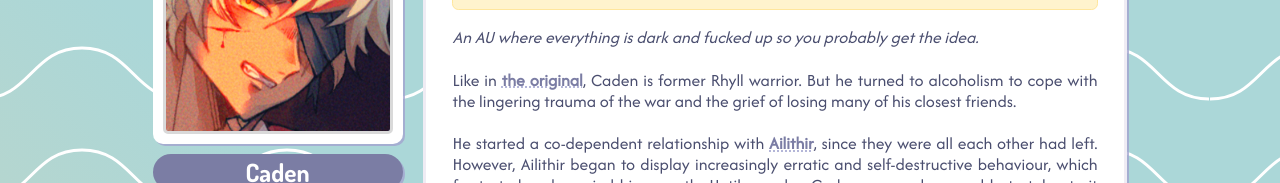
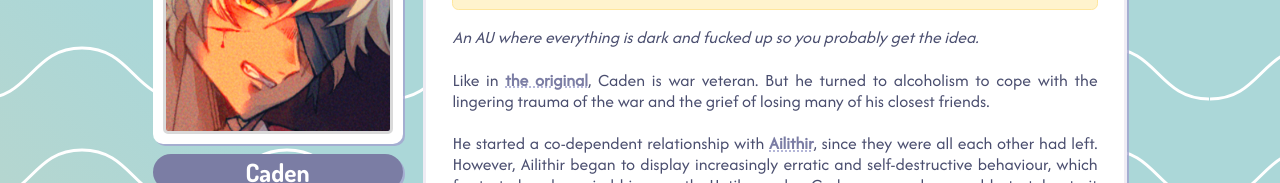
Before and after one commit to kanekos99/oc-gallery, an Eleventy site: page src/characters/lunarverse/caden-2p.md in a window 1280 px wide. Shown: the part 183-366 px from the top of the page. Built offline with nearby package versions, Linux system fonts and the light colour scheme; Eleventy itself is replaced by a stand-in of ours; files that its build step writes are made by us from their sources.

Commit message:
Update character description for 2p Caden

```diff
--- a/src/characters/lunarverse/caden-2p.md
+++ b/src/characters/lunarverse/caden-2p.md
@@ -30,7 +30,7 @@ relationships:
 
 _An AU where everything is dark and fucked up so you probably get the idea._<br><br>
 
-Like in [the original](/oc-gallery/characters/caden), Caden is former Rhyll warrior. But he turned to alcoholism to cope with the lingering trauma of the war and the grief of losing many of his closest friends.<br><br>
+Like in [the original](/oc-gallery/characters/caden), Caden is war veteran. But he turned to alcoholism to cope with the lingering trauma of the war and the grief of losing many of his closest friends.<br><br>
 
 He started a co-dependent relationship with [Ailithir](/oc-gallery/characters/ailithir/2p-au), since they were all each other had left. However, Ailithir began to display increasingly erratic and self-destructive behaviour, which frustrated and worried him greatly. Until one day Caden was no longer able to tolerate it and struck Ailithir out of anger.<br><br>
 
```
